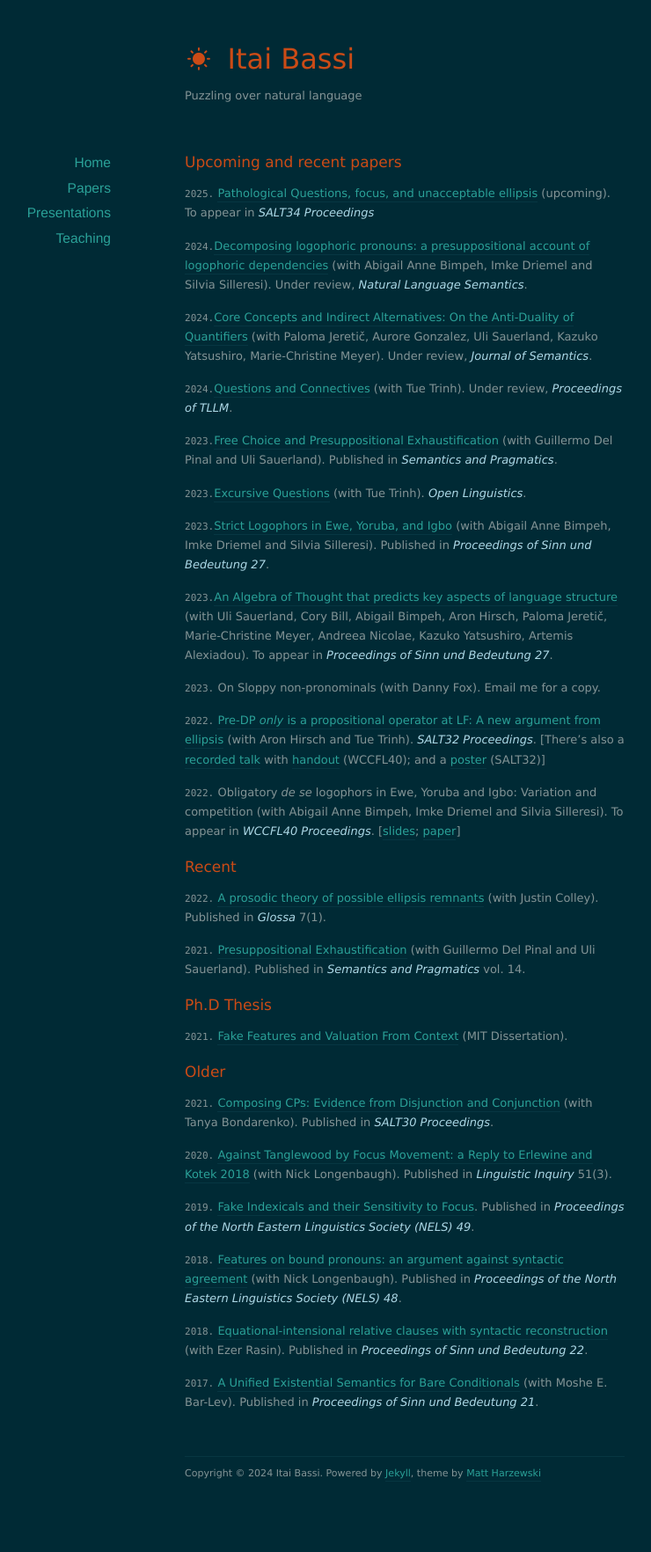
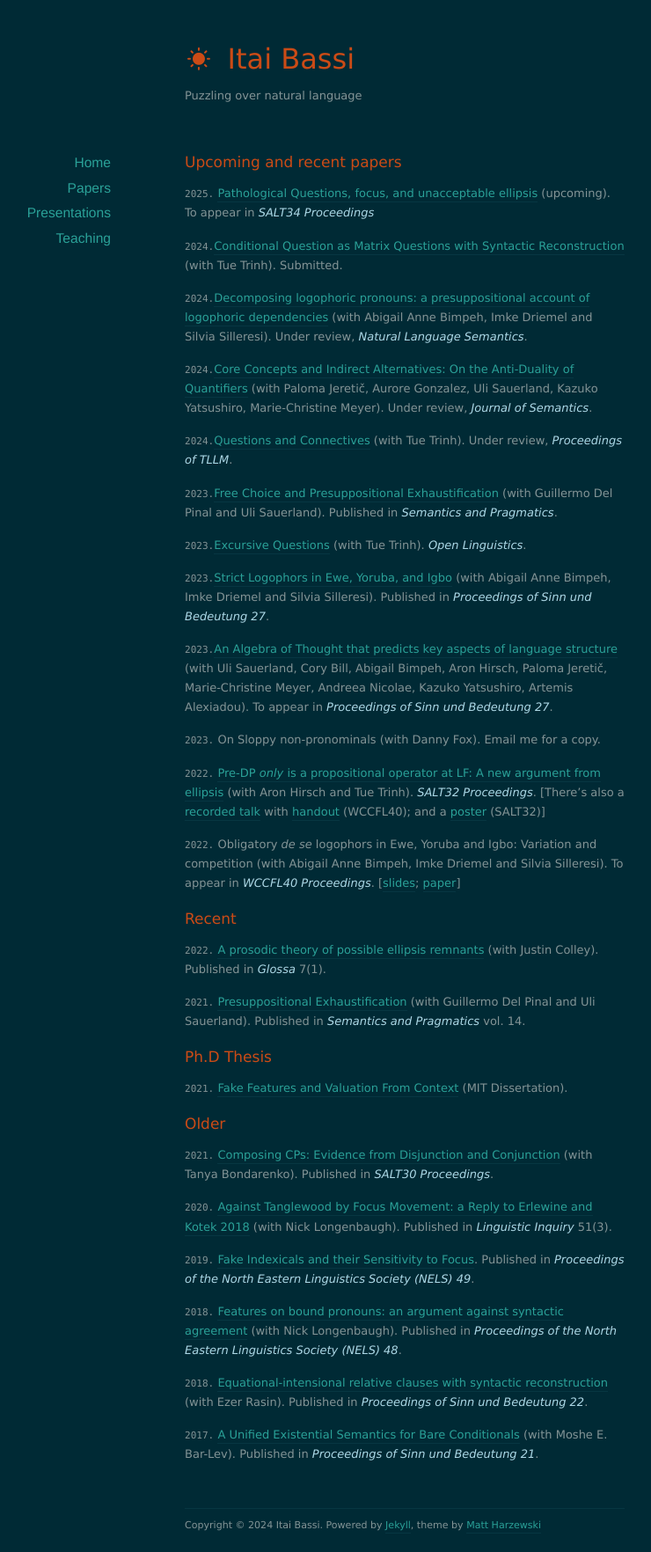
Before and after one commit to itaibassi/itaibassi.github.io, a Jekyll site: the page built from papers/index.markdown, in a window 1280 px wide. Shown: the whole page at 88% size, without its empty margins (180-920 px from the left). Built offline with Jekyll 4.4.1, drawn with Linux system fonts in a browser that asks for light colours; nearby versions of some CDN libraries; before the commit the page ends 1705 px from its top, so only the background shows below that.

Commit message:
Update index.markdown

```diff
--- a/papers/index.markdown
+++ b/papers/index.markdown
@@ -11,9 +11,12 @@ title: Papers
 
 `2025.`  [Pathological Questions, focus, and unacceptable ellipsis](https://www.dropbox.com/scl/fi/vu9aqo0ng6a9we8u4nhqp/Bassi_SALT34-Rochester_slides.pdf?rlkey=5vp8v72cocjw5jqxia4int386&dl=0) (upcoming). To appear in *<font color="lightblue"> SALT34 Proceedings</font>*
 
+`2024.`[Conditional Question as Matrix Questions with Syntactic Reconstruction](https://www.dropbox.com/scl/fi/w1lsxps48qv75g048pkuw/CQs_submitted_paper.pdf?rlkey=agbv8d0hsx8atdha3kb7vslv7&dl=0) (with Tue Trinh). Submitted.
+
 `2024.`[Decomposing logophoric pronouns: a
 presuppositional account of logophoric
 dependencies](https://www.dropbox.com/scl/fi/jsx01gv767lx0w25524er/Strict_Logophors_2nd_round.pdf?rlkey=zy1wf07lasfuc5xmukmj7mmah&dl=0) (with Abigail Anne Bimpeh, Imke Driemel and Silvia Silleresi). Under review, *<font color="lightblue"> Natural Language Semantics</font>*.
+
 
 `2024.`[Core Concepts and Indirect Alternatives:
 On the Anti-Duality of Quantifiers](https://www.dropbox.com/scl/fi/3n8l6ti2rkxwpof4q6lvf/Core-Concepts-and-Indirect-Alternatives_JoS.pdf?rlkey=couotuw3jek8by9kdh687kl9v&dl=0) (with Paloma Jeretič, Aurore Gonzalez, Uli Sauerland, Kazuko Yatsushiro, Marie-Christine Meyer). Under review, *<font color="lightblue"> Journal of Semantics</font>*.
```
